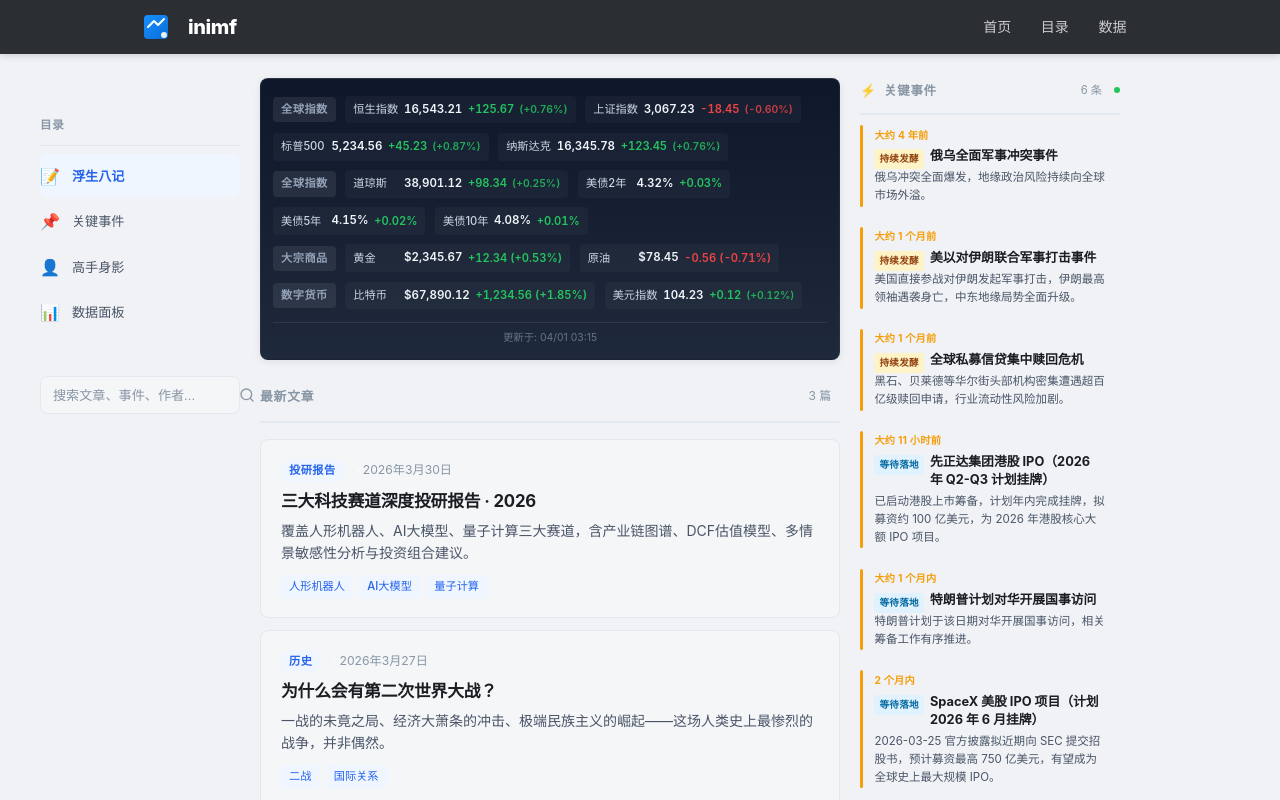
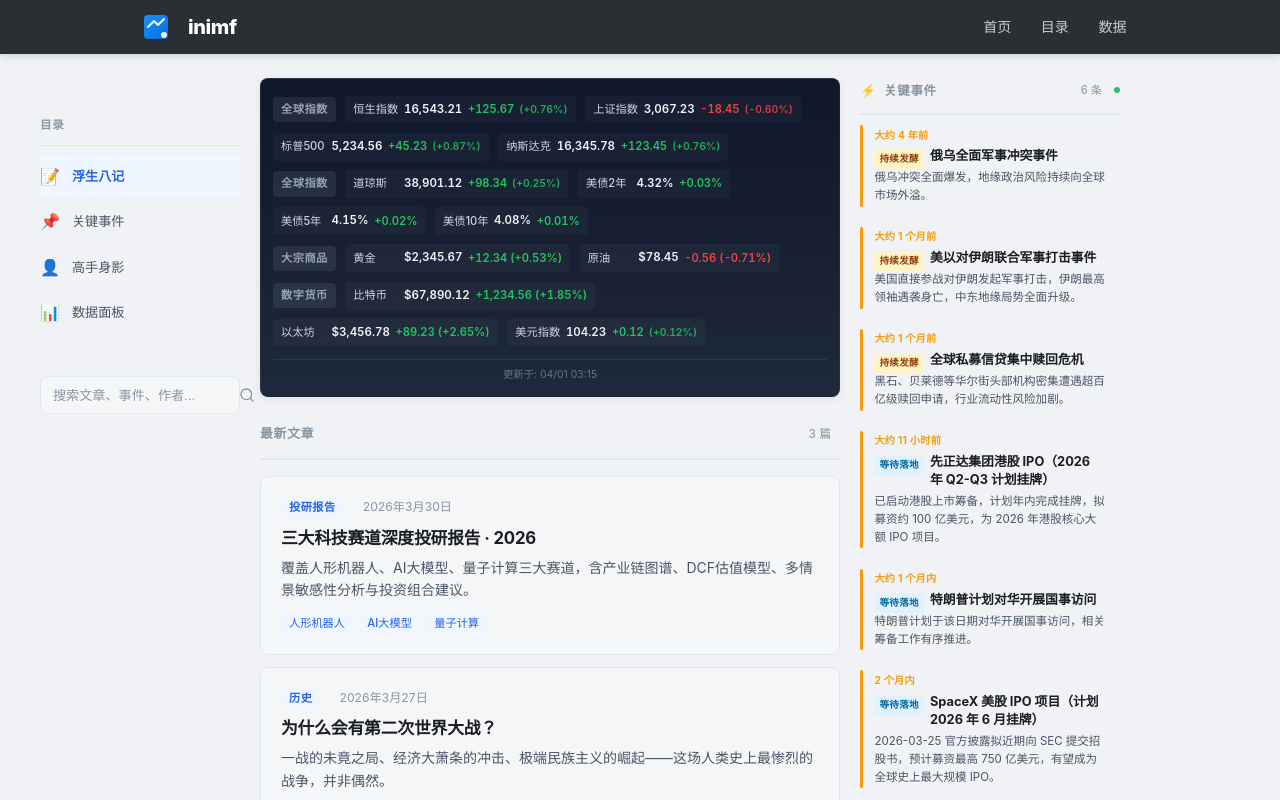
Before and after one commit to web1286/inimf-blog, a Next.js app: page / in a window 1280 px wide. Shown: the top 800 px of the page. Built offline with nearby package versions, Linux system fonts and the light colour scheme.

Commit message:
feat: add ethereum to crypto

```diff
--- a/data/market-data.ts
+++ b/data/market-data.ts
@@ -47,6 +47,7 @@ export const STATIC_MARKET_DATA: MarketData = {
   ],
   crypto: [
     { name: '比特币', price: '67,890.12', change: '+1,234.56', changePercent: '+1.85%' },
+    { name: '以太坊', price: '3,456.78', change: '+89.23', changePercent: '+2.65%' },
   ],
 }
 
```
